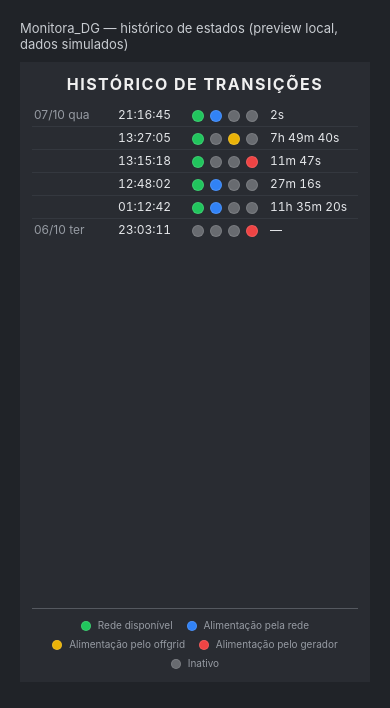
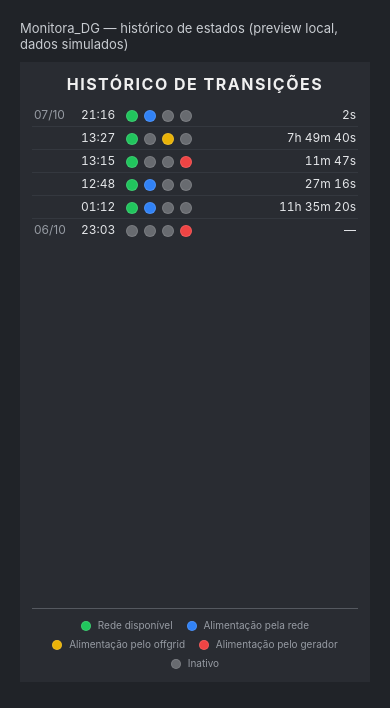
Before and after one commit to jbacampos/monitora_dg-widget_2, a plain HTML site: page preview.html in a window 390 px wide. Drawn offline with Linux system fonts and the light colour scheme.

Commit message:
Ajusta as colunas

```diff
--- a/script.js
+++ b/script.js
@@ -30,20 +30,16 @@ let currentSnapshots = null;
 // Timer único que mantém a duração viva (1ª linha) atualizada a cada 1s.
 let liveTimer = null;
 
-const WEEKDAYS = ["dom", "seg", "ter", "qua", "qui", "sex", "sáb"];
-
 function pad2(n) {
     return String(n).padStart(2, "0");
 }
 
 function formatDate(d) {
-    return pad2(d.getDate()) + "/" + pad2(d.getMonth() + 1) +
-        " " + WEEKDAYS[d.getDay()];
+    return pad2(d.getDate()) + "/" + pad2(d.getMonth() + 1);
 }
 
 function formatClock(d) {
-    return pad2(d.getHours()) + ":" + pad2(d.getMinutes()) +
-        ":" + pad2(d.getSeconds());
+    return pad2(d.getHours()) + ":" + pad2(d.getMinutes());
 }
 
 // Duração compacta: 7s / 2m 13s / 1h 6m 32s / 2d 4h 18m 7s.
--- a/style.css
+++ b/style.css
@@ -36,10 +36,10 @@
 
 .seq-row {
     display: grid;
-    grid-template-columns: 90px 76px 1fr 104px;
+    grid-template-columns: 46px 46px 72px 1fr;
     align-items: center;
     padding: 3px 2px;
-    column-gap: 8px;
+    column-gap: 6px;
 }
 
 .seq-row + .seq-row {
@@ -94,6 +94,7 @@
     color: #e5e7ea;
     font-variant-numeric: tabular-nums;
     white-space: nowrap;
+    text-align: right;
 }
 
 .seq-empty {
@@ -137,8 +138,8 @@
     }
 
     .seq-row {
-        grid-template-columns: 78px 68px 1fr 92px;
-        column-gap: 6px;
+        grid-template-columns: 42px 40px 72px 1fr;
+        column-gap: 5px;
     }
 
     .seq-date,
```
Also changed, not shown: _test_sequence.node.js (+2 -5 lines), 1 other file.
